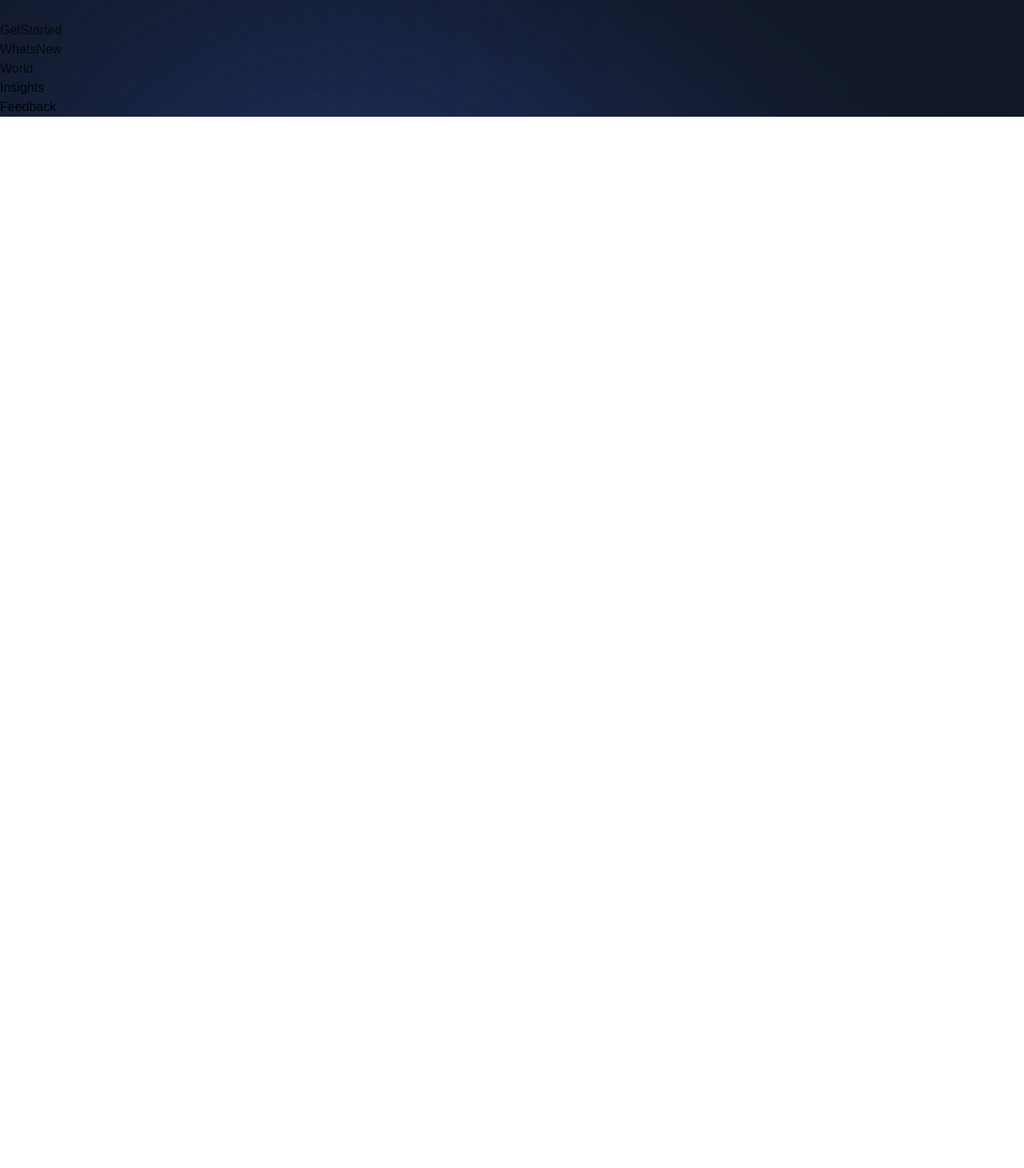
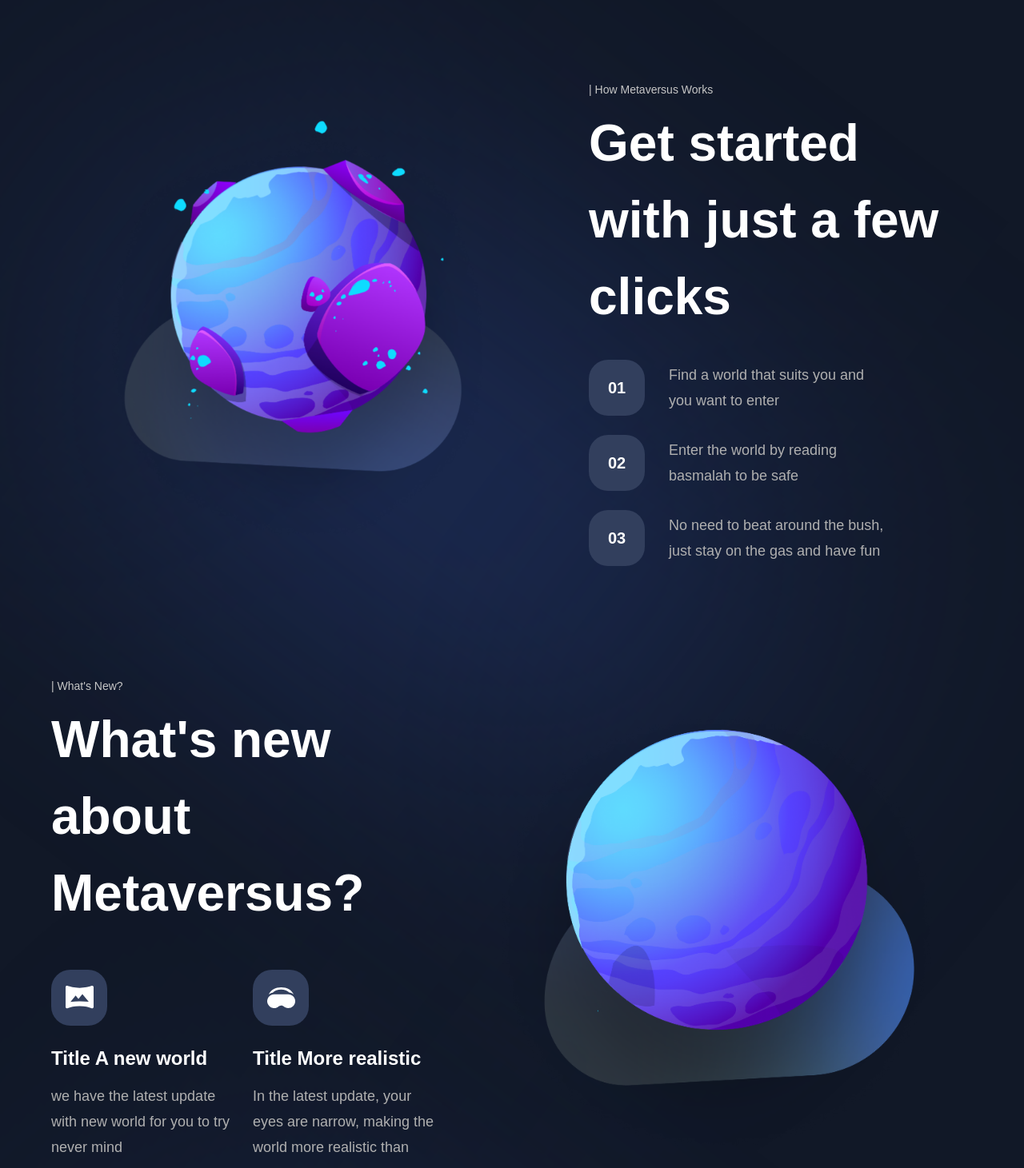
Before and after one commit to OnlineAzamat/datasoft-2, a Next.js app: page / in a window 1280 px wide. Shown: the part 2620-4081 px from the top of the page at 80% size. Before the commit the page ends 2766 px from the top, so only its background shows below. Built offline with nearby package versions, Linux system fonts and the light colour scheme; a web font is replaced by a local one.

Commit message:
feat: add components NewFeatures and StartSteps

```diff
--- /dev/null
+++ b/components/NewFeatures.jsx
@@ -0,0 +1,17 @@
+import styles from "@/styles";
+
+export const NewFeatures = ({ imgUrl, title, subtitle }) => {
+  return (
+    <div className="flex-1 flex flex-col sm:max-w-[250px] min-w-[210px]">
+      <div className={`${styles.flexCenter} w-[70px] h-[70px] rounded-[24px] bg-[#323f5d]`}>
+        <img
+          src={imgUrl}
+          alt="icon"
+          className="w-1/2 h-1/2 object-contain"
+        />
+      </div>
+      <h1 className="mt-[26px] font-bold text-[24px] leading-[30px] text-white">Title {title}</h1>
+      <p className="flex-1 mt-[16px] font-normal text-[18px] text-[#b0b0b0] leading-[32px]">{subtitle}</p>
+    </div>
+  )
+};
--- /dev/null
+++ b/components/StartSteps.jsx
@@ -0,0 +1,12 @@
+import styles from '../styles';
+
+export const StartSteps = ({ number, text }) => {
+  return (
+    <div className={`${styles.flexCenter} flex-row`}>
+      <div className={`${styles.flexCenter} w-[70px] h-[70px] rounded-[24px] bg-[#323f5d]`}>
+        <p className="font-bold text-[20px] text-white">0{number}</p>
+      </div>
+      <p className='flex-1 ml-[30px] font-normal text-[18px] text-[#b0b0b0] leading-[32px]'>{text}</p>
+    </div>
+  )
+}
--- a/sections/GetStarted.jsx
+++ b/sections/GetStarted.jsx
@@ -1,5 +1,52 @@
+'use client';
+
+import { motion } from 'framer-motion';
+
+import styles from '@/styles/index';
+import { staggerContainer, fadeIn, planetVariants } from '@/utils/motion';
+import { TypingText, TitleText } from '../components/CustomTexts';
+import { startingFeatures } from '@/constants';
+import { StartSteps } from '@/components/StartSteps';
+
 export const GetStarted = () => {
   return (
-    <div>GetStarted</div>
+    <section className={`${styles.paddings} relative z-10`}>
+      <motion.div
+        variants={staggerContainer}
+        initial="hidden"
+        whileInView="show"
+        viewport={{ once: 'false', amount: 0.25 }}
+        className={`${styles.innerWidth} mx-auto flex lg:flex-row flex-col gap-8`}
+      >
+        <motion.div
+          variants={planetVariants('left')}
+          className={`flex-1 ${styles.flexCenter}`}
+        >
+          <img
+            src="/get-started.png"
+            alt="get-started"
+            className="w-[90%] h-[90%] object-contain"
+          />
+        </motion.div>
+        <motion.div
+          variants={fadeIn('left', 'tween', 0.2, 1)}
+          className="flex-[0.75] flex justify-center flex-col"
+        >
+          <TypingText title="| How Metaversus Works" />
+          <TitleText title={<>Get started with just a few clicks</>} />
+          <div className='mt-[31px] flex flex-col max-w-[370px] gap-[24px]'>
+            {
+              startingFeatures.map((feature, index) => (
+                <StartSteps
+                  key={feature}
+                  number={index + 1}
+                  text={feature}
+                />
+              ))
+            }
+          </div>
+        </motion.div>
+      </motion.div>
+    </section>
   )
 }
--- a/sections/WhatsNew.jsx
+++ b/sections/WhatsNew.jsx
@@ -1,5 +1,52 @@
+'use client';
+
+import { motion } from 'framer-motion';
+
+import styles from '@/styles/index';
+import { staggerContainer, fadeIn, planetVariants } from '@/utils/motion';
+import { TypingText, TitleText } from '../components/CustomTexts';
+import { newFeatures } from '@/constants';
+import { NewFeatures } from '@/components/NewFeatures';
+
 export const WhatsNew = () => {
   return (
-    <div>WhatsNew</div>
+    <section className={`${styles.paddings} relative z-10`}>
+      <motion.div
+        variants={staggerContainer}
+        initial="hidden"
+        whileInView="show"
+        viewport={{ once: 'false', amount: 0.25 }}
+        className={`${styles.innerWidth} mx-auto flex lg:flex-row flex-col gap-8`}
+      >
+
+        <motion.div
+          variants={fadeIn('right', 'tween', 0.2, 1)}
+          className="flex-[0.75] flex justify-center flex-col"
+        >
+          <TypingText title="| What's New?" />
+          <TitleText title={<>What's new about Metaversus?</>} />
+          <div className='mt-[48px] flex flex-wrap justify-between gap-[24px]'>
+            {
+              newFeatures.map((feature) => (
+                <NewFeatures
+                  key={feature.title}
+                  {...feature}
+                />
+              ))
+            }
+          </div>
+        </motion.div>
+        <motion.div
+          variants={planetVariants('right')}
+          className={`flex-1 ${styles.flexCenter}`}
+        >
+          <img
+            src="/whats-new.png"
+            alt="whats-new"
+            className="w-[90%] h-[90%] object-contain"
+          />
+        </motion.div>
+      </motion.div>
+    </section>
   )
 }
```
Also changed, not shown: public/vrpano.svg (added).
